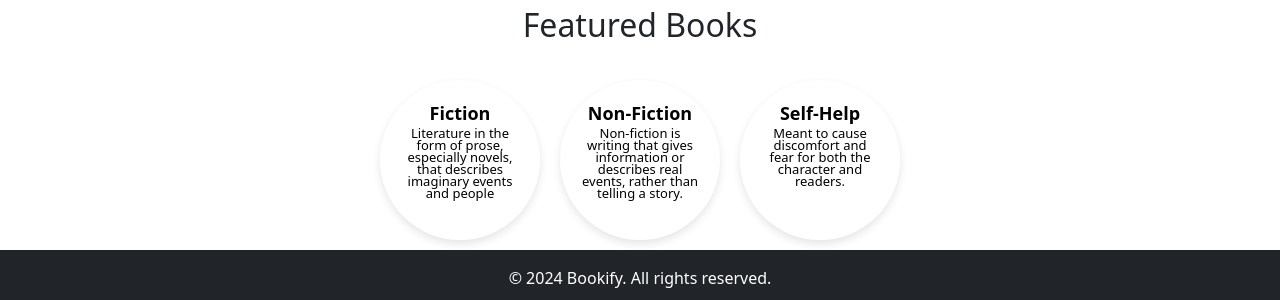
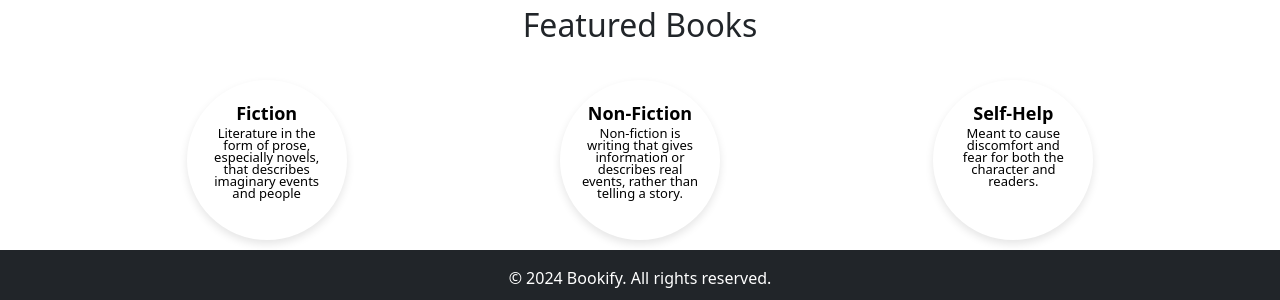
Before and after one commit to mayank12112000/Book-Store, a React (Vite) app: page / in a window 1280 px wide. Shown: the part 590-890 px from the top of the page. Built offline with nearby package versions, Linux system fonts and the light colour scheme.

Commit message:
featured book styling

```diff
--- a/src/pages/homePage.css
+++ b/src/pages/homePage.css
@@ -66,9 +66,8 @@
   }
 
   .category-box {
-    display: flex;
-    justify-content: center;
-    width: 100%;
+    padding: 0 5rem;
+    width: 100vw;
   }
 
   .category-container {
```
